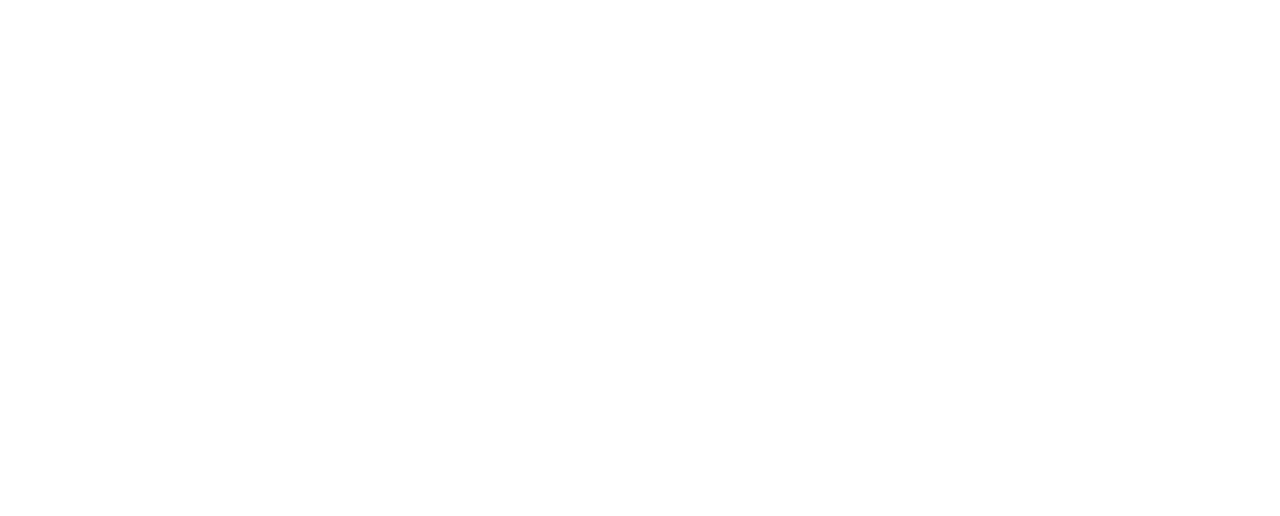
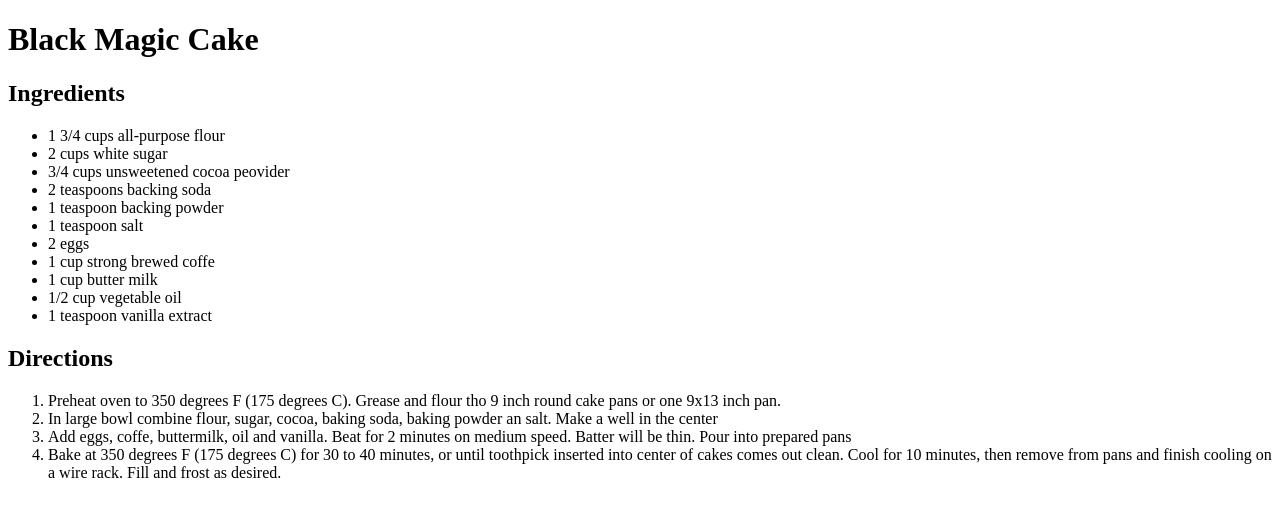
Before and after one commit to rosanele7/hello-world, a plain HTML site: page index.html in a window 1280 px wide. Drawn offline with Linux system fonts and the light colour scheme.

Commit message:
Update index.html
Adding complete code

```diff
--- a/index.html
+++ b/index.html
@@ -7,5 +7,30 @@
     </head>
 
     <body>
+        <h1>Black Magic Cake</h1>
+
+        <h2>Ingredients</h2>
+
+        <ul>
+            <li>1 3/4 cups all-purpose flour</li>
+            <li>2 cups white sugar</li>
+            <li>3/4 cups unsweetened cocoa peovider</li>
+            <li>2 teaspoons backing soda</li>
+            <li>1 teaspoon backing powder</li>
+            <li>1 teaspoon salt</li>
+            <li>2 eggs</li>
+            <li>1 cup strong brewed coffe</li>
+            <li>1 cup butter milk</li>
+            <li>1/2 cup vegetable oil</li>
+            <li>1 teaspoon vanilla extract</li>
+        </ul>
+
+        <h2>Directions</h2>
+        <ol>
+            <li>Preheat oven to 350 degrees F (175 degrees C). Grease and flour tho 9 inch round cake pans or one 9x13 inch pan.</li>
+            <li>In large bowl combine flour, sugar, cocoa, baking soda, baking powder an salt. Make a well in the center</li>
+            <li>Add eggs, coffe, buttermilk, oil and vanilla. Beat for 2 minutes on medium speed. Batter will be thin. Pour into prepared pans</li>
+            <li>Bake at 350 degrees F (175 degrees C) for 30 to 40 minutes, or until toothpick inserted into center of cakes comes out clean. Cool for 10 minutes, then remove from pans and finish cooling on a wire rack. Fill and frost as desired.</li>
+        </ol>
     </body>
 </html>
```
